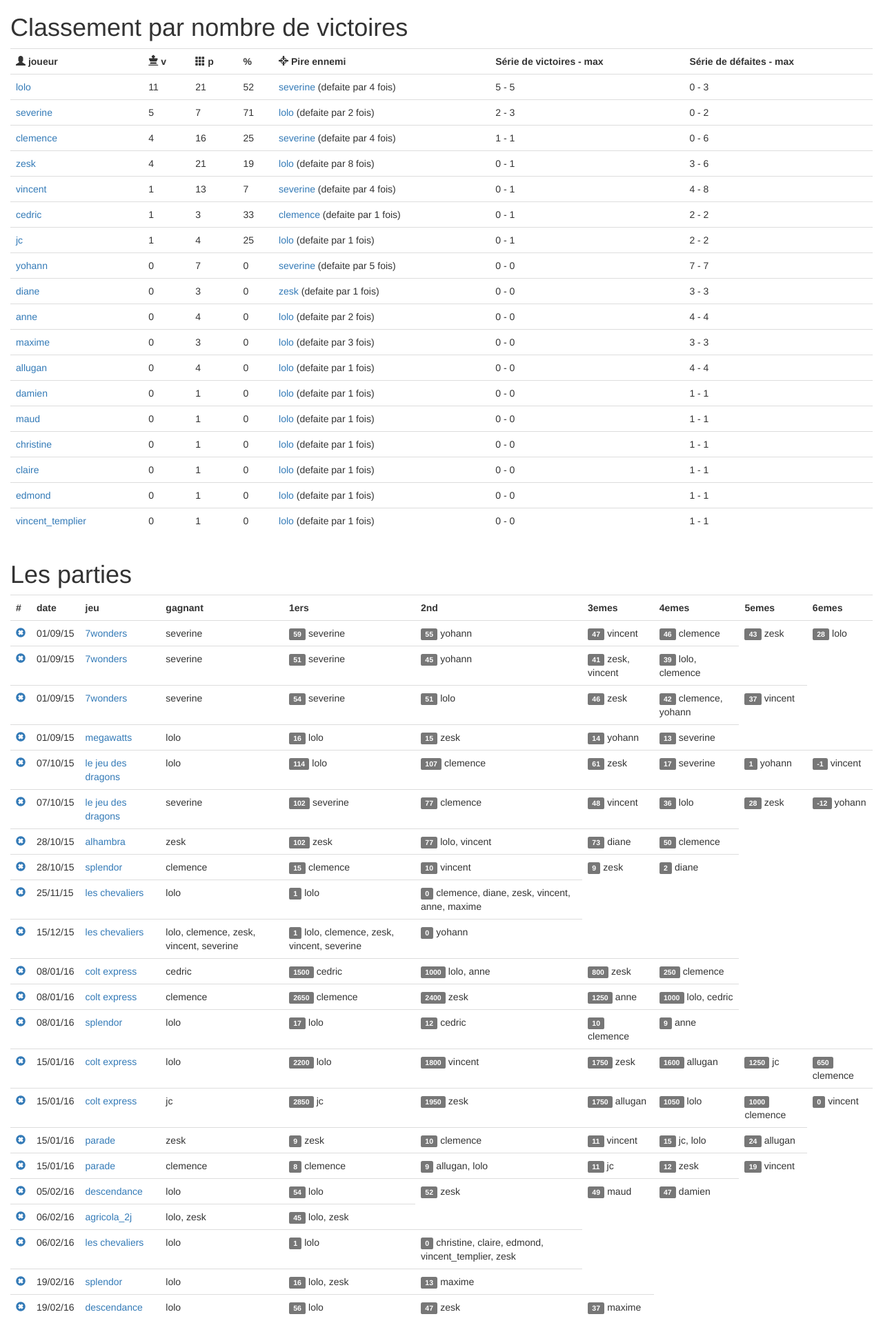
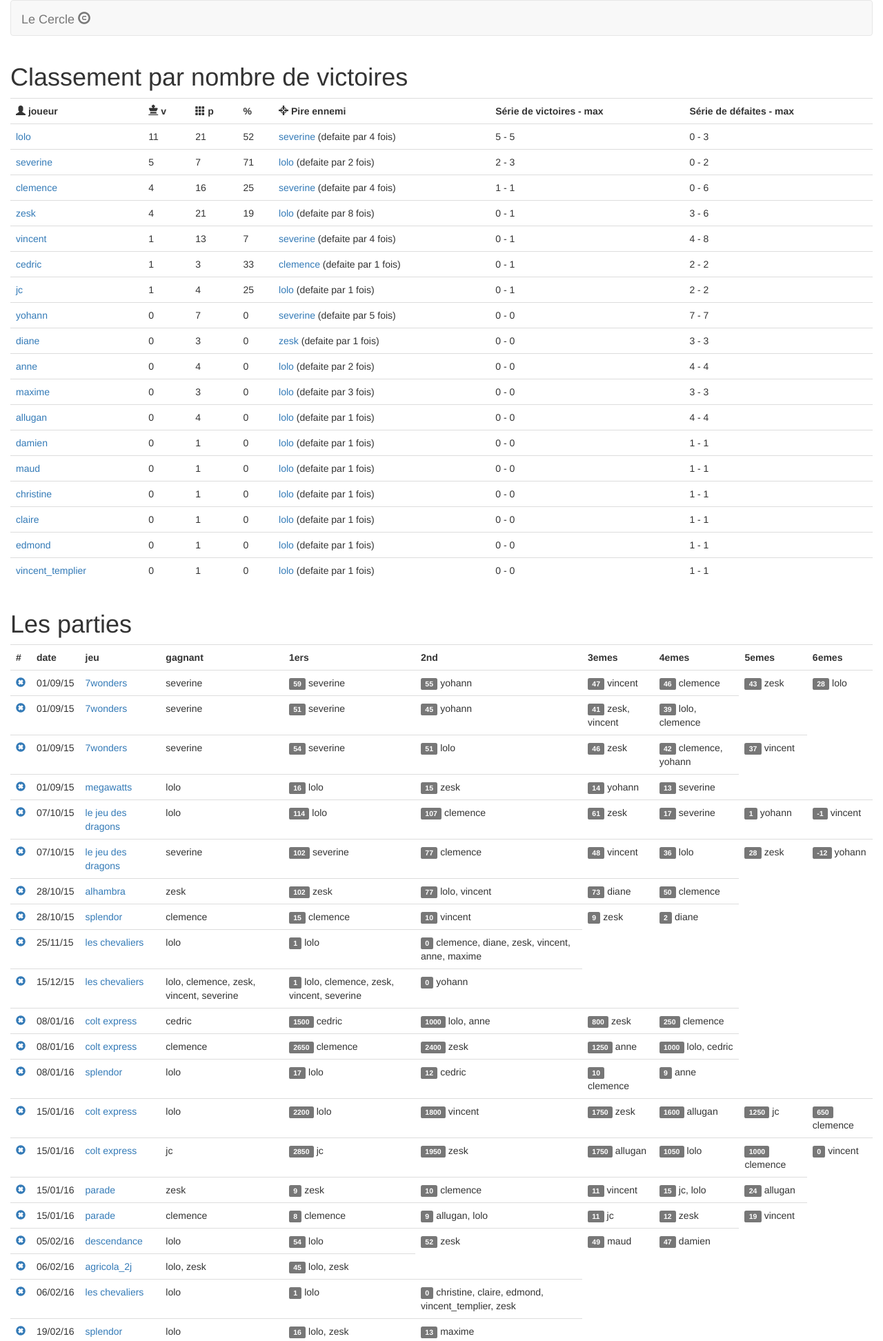
Before and after one commit to zesk06/scores, a Bottle app: page / in a window 1280 px wide. Shown: the top 1944 px of the page at 69% size. Run offline with Bottle, Linux system fonts and the light colour scheme; some libraries are stand-ins or nearby versions.

Commit message:
Add a nav-bar

```diff
--- a/scores/templates/base.html
+++ b/scores/templates/base.html
@@ -19,6 +19,15 @@
   </head>
   <body>
         <div class="container-fluid">
+            <nav class="navbar navbar-default">
+              <div class="container-fluid">
+                <div class="navbar-header">
+                  <a class="navbar-brand" href="#">
+                    Le Cercle <span class="glyphicon glyphicon-copyright-mark"></span>
+                  </a>
+                </div>
+              </div>
+            </nav>
             {% block content %}{% endblock %}
         </div>
         <!-- jQuery (necessary for Bootstrap's JavaScript plugins) -->
```
